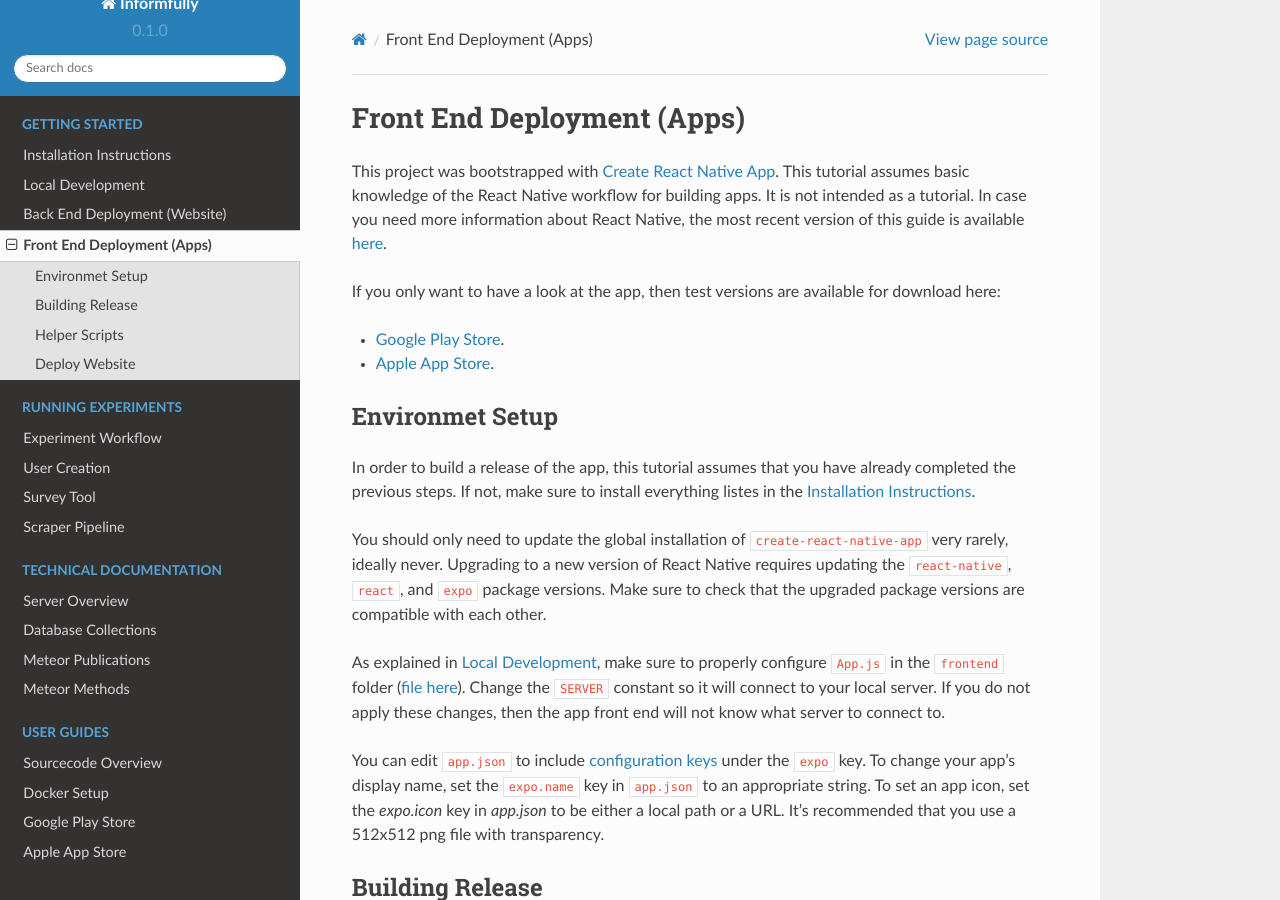
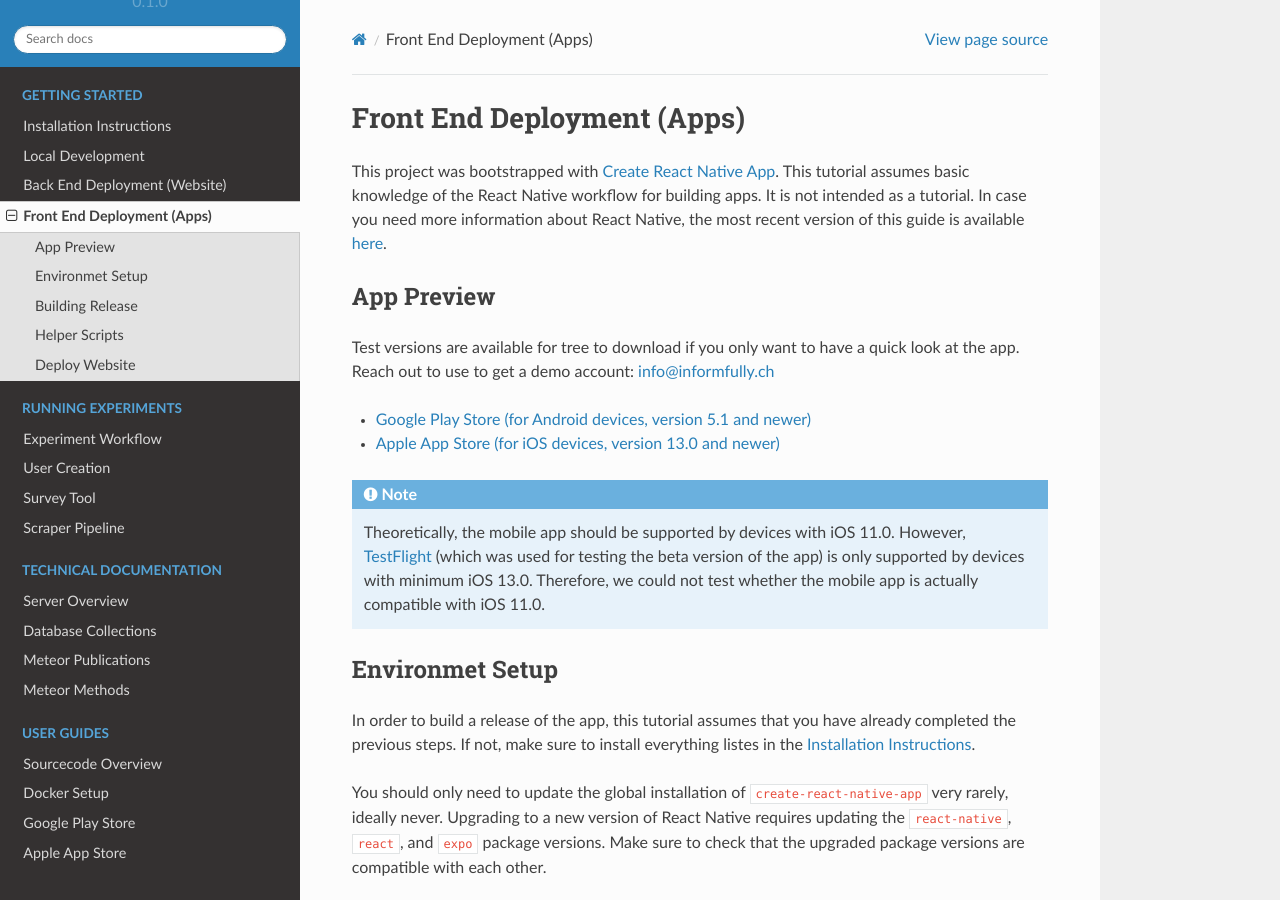
Before and after one commit to Informfully/Documentation, a Sphinx documentation site: the page built from docs/source/native.rst, in a window 1280 px wide and 900 px high. Built offline with Sphinx 7.4.7 and the Read the Docs theme 2.0.0, drawn with Linux system fonts in a browser that asks for light colours.

Commit message:
Documentation update

```diff
--- a/docs/source/native.rst
+++ b/docs/source/native.rst
@@ -6,10 +6,21 @@ This tutorial assumes basic knowledge of the React Native workflow for building
 It is not intended as a tutorial.
 In case you need more information about React Native, the most recent version of this guide is available `here <https://github.com/expo/create-react-native-app/blob/master/README.md>`_.
 
-If you only want to have a look at the app, then test versions are available for download here:
+App Preview
+-----------
 
-* `Google Play Store <https://informfully.readthedocs.io/en/latest/google.html>`_.
-* `Apple App Store <https://informfully.readthedocs.io/en/latest/apple.html>`_.
+Test versions are available for tree to download if you only want to have a quick look at the app.
+Reach out to use to get a demo account: info@informfully.ch
+
+* `Google Play Store (for Android devices, version 5.1 and newer) <https://play.google.com/store/apps/details?id=ch.uzh.ifi.news>`_
+
+* `Apple App Store (for iOS devices, version 13.0 and newer) <https://apps.apple.com/ch/app/ddis-news/id1460234202>`_
+
+.. note::
+
+    Theoretically, the mobile app should be supported by devices with iOS 11.0.
+    However, `TestFlight <https://developer.apple.com/testflight/>`_ (which was used for testing the beta version of the app) is only supported by devices with minimum iOS 13.0.
+    Therefore, we could not test whether the mobile app is actually compatible with iOS 11.0.
 
 Environmet Setup
 ----------------
--- a/docs/source/web.rst
+++ /dev/null
@@ -1,4 +0,0 @@
-Website Overview
-================
-
-See paper.
```
